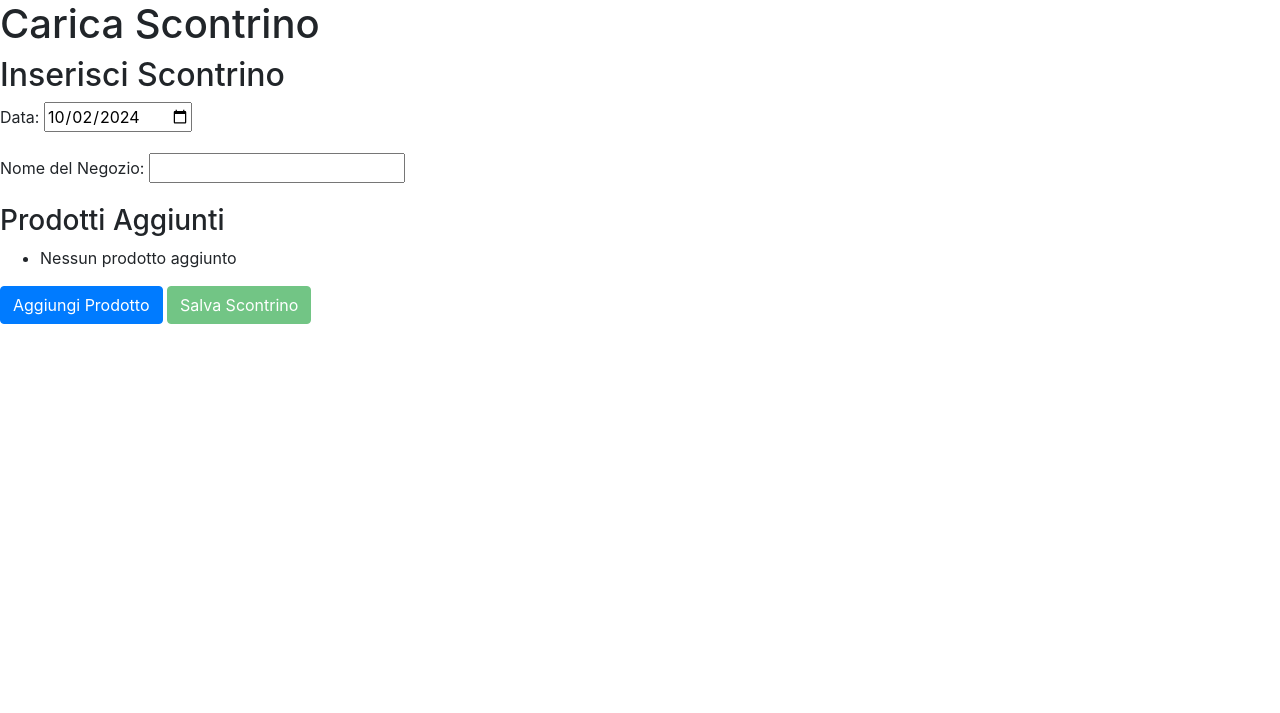
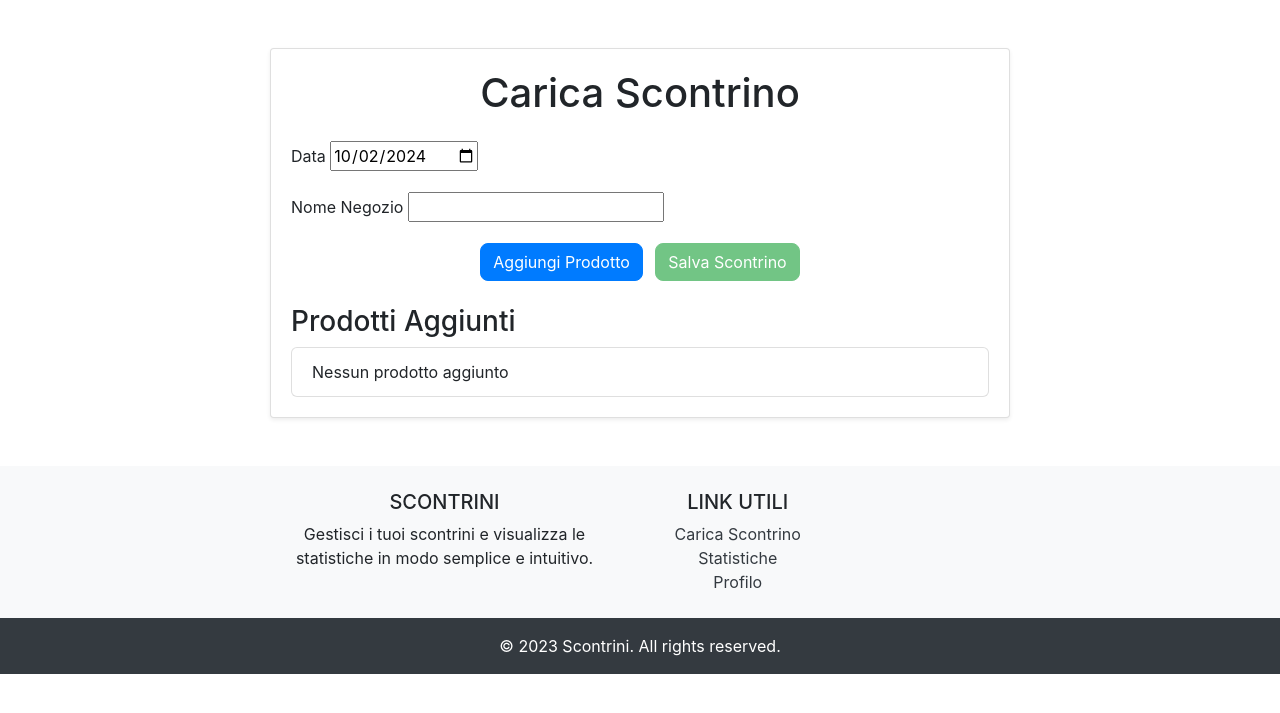
Before and after one commit to Manillin/BuyLog, a Django app: page /scontrini/carica/ in a window 1280 px wide. Shown: the part 56-769 px from the top of the page. Run offline with Django 5.2, Linux system fonts and the light colour scheme; some libraries are stand-ins or nearby versions.

Commit message:
FE tweaks

```diff
--- a/BuyLog/buylog/scontrini/forms.py
+++ b/BuyLog/buylog/scontrini/forms.py
@@ -14,6 +14,7 @@ class ScontrinoForm(forms.ModelForm):
         widgets = {
             # Widget per selezionare solo la data
             'data': forms.DateInput(attrs={'type': 'date'}, format='%Y-%m-%d'),
+            'negozio_nome': forms.TextInput(attrs={'class': 'form-control'})
         }
 
     def __init__(self, *args, **kwargs):
--- a/BuyLog/buylog/scontrini/static/scontrini/css/stile_personalizzato.css
+++ b/BuyLog/buylog/scontrini/static/scontrini/css/stile_personalizzato.css
@@ -4,7 +4,7 @@
 }
 
 .card {
-    border-radius: 12px;
+    border-radius: 15px;
 }
 
 .form-control {
@@ -16,6 +16,15 @@
     border-radius: 8px;
 }
 
+.table-responsive {
+    max-height: 400px;
+    overflow-y: auto;
+}
+
+.list-group-item {
+    border-radius: 10px;
+}
+
 #prodotti-list .list-group-item {
     border-radius: 6px;
 }
--- /dev/null
+++ b/BuyLog/buylog/scontrini/templates/scontrini/base.html
@@ -0,0 +1,72 @@
+{% load static %}
+<!DOCTYPE html>
+<html lang="en">
+<head>
+    <meta charset="UTF-8">
+    <meta name="viewport" content="width=device-width, initial-scale=1.0">
+    <title>{% block title %}Scontrini{% endblock %}</title>
+    <link rel="stylesheet" href="https://stackpath.bootstrapcdn.com/bootstrap/4.5.2/css/bootstrap.min.css">
+    <link rel="stylesheet" href="{% static 'scontrini/css/stile_personalizzato.css' %}">
+    {% block extra_head %}{% endblock %}
+</head>
+<body>
+    <!-- Navbar comune -->
+    <nav class="navbar navbar-expand-lg navbar-light bg-light">
+        <div class="container-fluid">
+            <a class="navbar-brand" href="#">Dashboard</a>
+            <div class="collapse navbar-collapse" id="navbarNav">
+                <ul class="navbar-nav ms-auto">
+                    <li class="nav-item">
+                        <a class="nav-link" href="{% url 'scontrini:carica_scontrino' %}">Carica</a>
+                    </li>
+                    <li class="nav-item">
+                        <a class="nav-link" href="{% url 'scontrini:dashboard' %}">Statistiche</a>
+                    </li>
+                    <li class="nav-item">
+                        <a class="nav-link" href="{% url 'scontrini:scontrinilanding' %}">Profilo</a>
+                    </li>
+                </ul>
+            </div>
+        </div>
+    </nav>
+
+    <div class="container mt-5">
+        {% block content %}{% endblock %}
+    </div>
+
+    <!-- Footer moderno -->
+    <footer class="bg-light text-center text-lg-start mt-5">
+        <div class="container p-4">
+            <div class="row">
+                <div class="col-lg-6 col-md-12 mb-4 mb-md-0">
+                    <h5 class="text-uppercase">Scontrini</h5>
+                    <p>
+                        Gestisci i tuoi scontrini e visualizza le statistiche in modo semplice e intuitivo.
+                    </p>
+                </div>
+                <div class="col-lg-3 col-md-6 mb-4 mb-md-0">
+                    <h5 class="text-uppercase">Link Utili</h5>
+                    <ul class="list-unstyled mb-0">
+                        <li>
+                            <a href="{% url 'scontrini:carica_scontrino' %}" class="text-dark">Carica Scontrino</a>
+                        </li>
+                        <li>
+                            <a href="{% url 'scontrini:dashboard' %}" class="text-dark">Statistiche</a>
+                        </li>
+                        <li>
+                            <a href="{% url 'scontrini:scontrinilanding' %}" class="text-dark">Profilo</a>
+                        </li>
+                    </ul>
+                </div>
+            </div>
+        </div>
+        <div class="text-center p-3 bg-dark text-white">
+            © 2023 Scontrini. All rights reserved.
+        </div>
+    </footer>
+
+    <script src="https://code.jquery.com/jquery-3.6.0.min.js"></script>
+    <script src="https://cdn.jsdelivr.net/npm/bootstrap@4.5.2/dist/js/bootstrap.bundle.min.js"></script>
+    {% block extra_scripts %}{% endblock %}
+</body>
+</html>
--- a/BuyLog/buylog/scontrini/templates/scontrini/carica_scontrino.html
+++ b/BuyLog/buylog/scontrini/templates/scontrini/carica_scontrino.html
@@ -1,54 +1,47 @@
-{% extends 'base.html' %}
+{% extends 'scontrini/base.html' %}
 {% load static %}
 
 {% block title %}Carica Scontrino{% endblock %}
 
 {% block content %}
-
-<nav class="navbar navbar-expand-lg navbar-light bg-light">
-    <div class="container-fluid">
-        <a class="navbar-brand" href="#">Dashboard</a>
-        <div class="collapse navbar-collapse" id="navbarNav">
-            <ul class="navbar-nav ms-auto">
-                <li class="nav-item">
-                    <a class="nav-link" href="{% url 'scontrini:carica_scontrino' %}">Carica</a>
-                </li>
-                <li class="nav-item">
-                    <a class="nav-link" href="{% url 'scontrini:dashboard' %}">Statistiche</a>
-                </li>
-                <li class="nav-item">
-                    <a class="nav-link" href="{% url 'scontrini:scontrinilanding' %}">Profilo</a>
-                </li>
-            </ul>
-        </div>
-    </div>
-</nav>
-
-
-    <h1>Carica Scontrino</h1>
+<div class="container mt-5">
+    <div class="card shadow-sm rounded">
+        <div class="card-body">
+            <h1 class="text-center mb-4">Carica Scontrino</h1>
             <form method="POST">
                 {% csrf_token %}
-        <h2>Inserisci Scontrino</h2>
-        {{ scontrino_form.as_p }}
-
-        <h3>Prodotti Aggiunti</h3>
-        <ul id="prodotti-list">
-        {% for prodotto in prodotti %}
-            <li>{{ prodotto.prodotto }} - {{ prodotto.quantita }} x {{ prodotto.prezzo_unitario }} €</li>
-        {% empty %}
-            <li id="no-prodotti">Nessun prodotto aggiunto</li>
-        {% endfor %}
-        </ul>
-
-        <button type="button" class="btn btn-primary" data-toggle="modal" data-target="#aggiungiProdottoModal">
+                <div class="form-group">
+                    <label for="data">Data</label>
+                    {{ scontrino_form.data }}
+                </div>
+                <div class="form-group">
+                    <label for="negozio_nome">Nome Negozio</label>
+                    {{ scontrino_form.negozio_nome }}
+                </div>
+                <div class="text-center">
+                    <button type="button" class="btn btn-primary mr-2" data-toggle="modal" data-target="#aggiungiProdottoModal">
                         Aggiungi Prodotto
                     </button>
                     <button type="submit" name="salva_scontrino" id="salva_scontrino_button" class="btn btn-success" disabled>
                         Salva Scontrino
                     </button>
-
+                </div>
                 <input type="hidden" id="prodotti_count" name="prodotti_count" value="{{ prodotti|length }}">
             </form>
+
+            <h3 class="mt-4">Prodotti Aggiunti</h3>
+            <div class="table-responsive">
+                <ul id="prodotti-list" class="list-group">
+                {% for prodotto in prodotti %}
+                    <li class="list-group-item">{{ prodotto.prodotto }} - {{ prodotto.quantita }} x {{ prodotto.prezzo_unitario }} €</li>
+                {% empty %}
+                    <li id="no-prodotti" class="list-group-item">Nessun prodotto aggiunto</li>
+                {% endfor %}
+                </ul>
+            </div>
+        </div>
+    </div>
+</div>
 
 <div class="modal fade" id="aggiungiProdottoModal" tabindex="-1" role="dialog" aria-labelledby="aggiungiProdottoModalLabel" aria-hidden="true">
     <div class="modal-dialog" role="document">
--- a/BuyLog/buylog/scontrini/templates/scontrini/dettagli_scontrino.html
+++ b/BuyLog/buylog/scontrini/templates/scontrini/dettagli_scontrino.html
@@ -1,4 +1,4 @@
-{% extends 'base.html' %}
+{% extends 'scontrini/base.html' %}
 
 {% block title %}Dettagli Scontrino{% endblock %}
 
--- a/BuyLog/buylog/scontrini/urls.py
+++ b/BuyLog/buylog/scontrini/urls.py
@@ -12,7 +12,6 @@ urlpatterns = [
     path('dettagli/<int:scontrino_id>/',
          dettagli_scontrino, name='dettagli_scontrino'),
     path('aggiungi_prodotto/', aggiungi_prodotto, name='aggiungi_prodotto'),
-
     #  stats:
     path('statistiche/', DashboardView.as_view(), name='dashboard'),
     path('aggiorna_grafico/', aggiorna_grafico, name='aggiorna_grafico')
```
Also changed, not shown: BuyLog/buylog/scontrini/templates/scontrini/stats.html (+2 -19 lines), BuyLog/buylog/db.sqlite3. Lines whose indentation alone changed are shown as unchanged.
